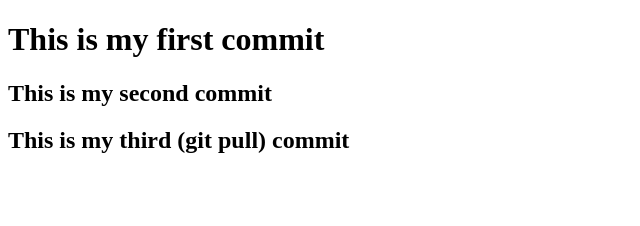
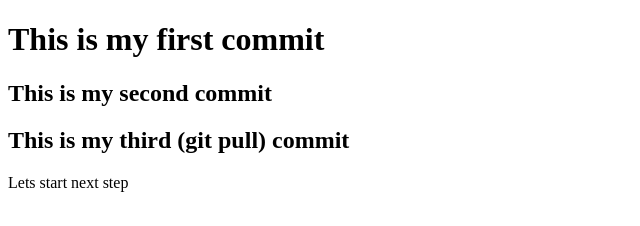
Before and after one commit to AfrinaMimi2022/my-first-website, a plain HTML site: page index.html in a window 1280 px wide. Shown: the whole page, without its empty margins (0-640 px from the left). Drawn offline with Linux system fonts and the light colour scheme.

Commit message:
start next step

```diff
--- a/index.html
+++ b/index.html
@@ -10,5 +10,6 @@
     <h1>This is my first commit</h1>
     <h2>This is my second commit</h2>
     <h2>This is my third (git pull) commit</h2>
+    <p>Lets start next step</p>
 </body>
 </html>
```
